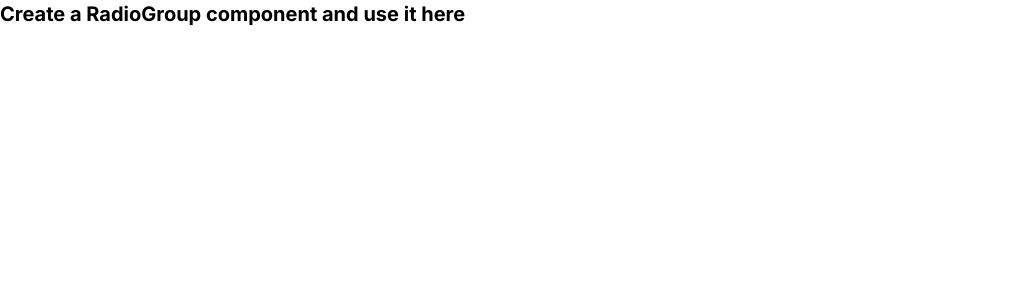
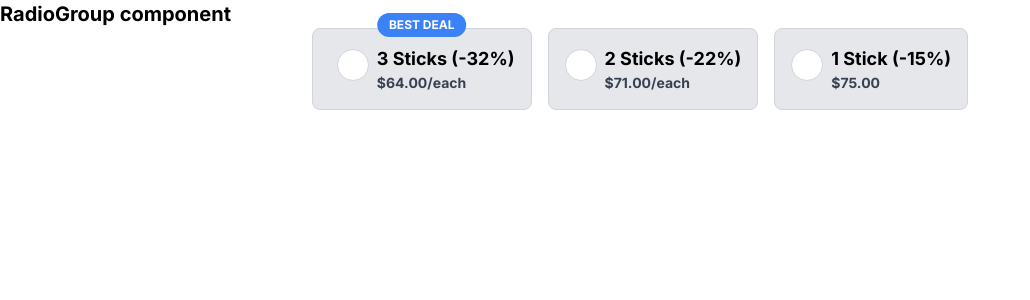
Before and after one commit to zain-adtracktiv/frontend-test, a Next.js app: page / in a window 1280 px wide. Shown: the top 300 px of the page, without its empty margins (0-1030 px from the left). Built offline with nearby package versions, Linux system fonts and the light colour scheme.

Commit message:
Added RadioGroup Component in Home Page

```diff
--- a/app/page.tsx
+++ b/app/page.tsx
@@ -1,7 +1,22 @@
-export default function Home() {
+"use client";
+import React from 'react';
+import RadioGroup  from '@/components/radio-group';
+
+const Home: React.FC = () => {
+  const options = [
+    { id: 1, label: '3 Sticks (-32%)', price: '$64.00/each', bestDeal: true },
+    { id: 2, label: '2 Sticks (-22%)', price: '$71.00/each' },
+    { id: 3, label: '1 Stick (-15%)', price: '$75.00' },
+  ];
+
   return (
     <div className="text-xl font-bold">
-      Create a RadioGroup component and use it here
+      RadioGroup component
+      <div className="App">
+          <RadioGroup options={options} />
+      </div>
     </div>
   );
-}
+};
+
+export default Home;
--- /dev/null
+++ b/components/radio-group.tsx
@@ -0,0 +1,50 @@
+// RadioGroup.tsx
+import React, { useState } from 'react';
+
+interface Option {
+  id: number;
+  label: string;
+  price: string;
+  bestDeal?: boolean;
+}
+
+const RadioGroup: React.FC<{ options: Option[] }> = ({ options }) => {
+  const [selectedOption, setSelectedOption] = useState<number | null>(null);
+
+  const handleSelect = (id: number) => {
+    setSelectedOption(id);
+  };
+
+  return (
+    <div className="flex justify-center space-x-4">
+      {options.map((option) => (
+        <div
+          key={option.id}
+          className={`relative border p-4 rounded-lg cursor-pointer flex items-start space-x-2 ${
+            selectedOption === option.id ? 'border-blue-500 bg-blue-100' : 'border-gray-300 bg-gray-200'
+          }`}
+          onClick={() => handleSelect(option.id)}
+        >
+          {option.bestDeal && (
+            <div className="absolute -top-4 left-1/2 transform -translate-x-1/2 text-white bg-blue-500 px-3 py-1 text-xs font-semiBold rounded-full">
+              BEST DEAL
+            </div>
+          )}
+          <div
+            className={`w-8 h-8 border rounded-full flex items-center justify-center mt-1 ${
+              selectedOption === option.id ? 'bg-blue-500 border-blue-500' : 'bg-white border-gray-300'
+            }`}
+          >
+            {selectedOption === option.id && <div className="w-4 h-4 bg-white rounded-full"></div>}
+          </div>
+          <div className="flex flex-col">
+            <div className="font-bold text-lg">{option.label}</div>
+            <div className="text-sm text-gray-700">{option.price}</div>
+          </div>
+        </div>
+      ))}
+    </div>
+  );
+};
+
+export default RadioGroup;
```
